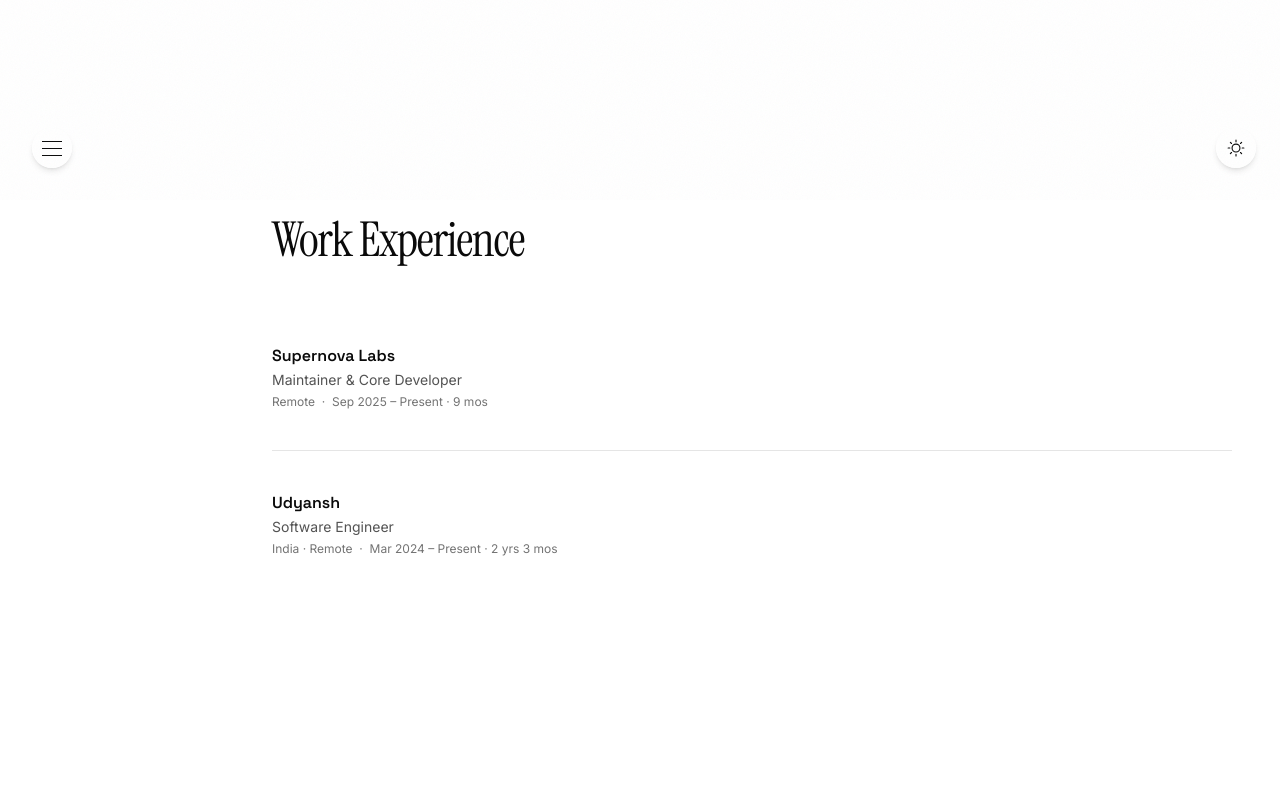
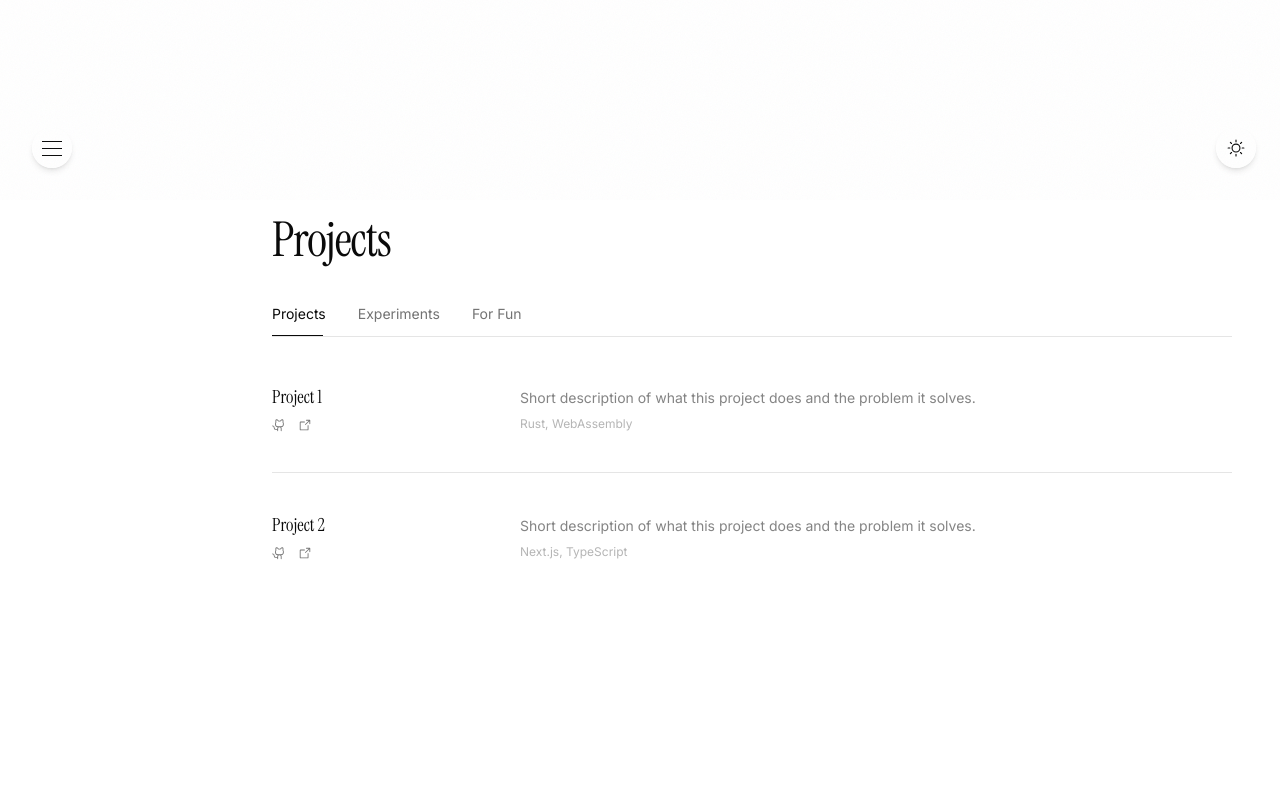
Before and after one commit to rudraditya21/rudraditya21.github.io, a Next.js app: page / in a window 1280 px wide. Shown: the part 600-1400 px from the top of the page. Built offline with nearby package versions, Linux system fonts and the light colour scheme.

Commit message:
added: projects section

```diff
--- a/app/page.tsx
+++ b/app/page.tsx
@@ -9,9 +9,11 @@
 import Interests from '@/components/interests'
 import HamburgerMenu from '@/components/hamburger-menu'
 import ThemeToggle from '@/components/theme-toggle'
+import Projects from '@/components/projects'
 
 const navItems = [
   { label: 'About',             id: 'about' },
+  { label: 'Projects',          id: 'projects' },
   { label: 'Work Experience',   id: 'experience' },
   { label: 'Education',         id: 'education' },
   { label: 'Areas of Interest', id: 'interests' },
@@ -168,11 +170,8 @@
         <section id="about" className="flex min-h-[90svh] items-center px-12 py-20">
           <div>
             <h1
-              className="mb-6 leading-[0.88] tracking-tight"
-              style={{
-                fontFamily: 'var(--font-instrument-serif)',
-                fontSize: 'clamp(5.5rem, 10vw, 10rem)',
-              }}
+              className="mb-6 leading-[0.88] tracking-tight text-[3rem] sm:text-[4rem] md:text-[6rem] lg:text-[clamp(7rem,10vw,10rem)]"
+              style={{ fontFamily: 'var(--font-instrument-serif)' }}
             >
               <span className="block" style={fadeUp(0)}>Rudraditya</span>
               <span className="block" style={fadeUp(130)}>Thakur</span>
@@ -187,6 +186,7 @@
           </div>
         </section>
 
+        <div id="projects"><Projects /></div>
         <div id="experience"><WorkExperience /></div>
         <div id="education"><Education /></div>
         <div id="interests"><Interests /></div>
--- a/components/hamburger-menu.tsx
+++ b/components/hamburger-menu.tsx
@@ -6,6 +6,7 @@
 
 const NAV = [
   { label: 'About',             id: 'about' },
+  { label: 'Projects',          id: 'projects' },
   { label: 'Work Experience',   id: 'experience' },
   { label: 'Education',         id: 'education' },
   { label: 'Areas of Interest', id: 'interests' },
@@ -68,7 +69,7 @@
           - Large screens: bottom of sidebar */}
       <button
         onClick={() => setOpen(v => !v)}
-        className="fixed right-6 top-6 z-[46] flex h-10 w-10 flex-col items-center justify-center gap-[6px] rounded-full bg-background/80 shadow-md backdrop-blur-md lg:bottom-8 lg:left-8 lg:right-auto lg:top-auto"
+        className="fixed right-6 top-6 z-46 flex h-10 w-10 flex-col items-center justify-center gap-1.5 rounded-full bg-background/80 shadow-md backdrop-blur-md lg:bottom-8 lg:left-8 lg:right-auto lg:top-auto"
         style={{
           opacity: show ? 1 : 0,
           pointerEvents: show ? 'auto' : 'none',
@@ -78,7 +79,7 @@
       >
         <span
           className={`block h-px w-5 origin-center bg-foreground transition-all duration-300 ${
-            open ? 'translate-y-[7px] rotate-45' : ''
+            open ? 'translate-y-1.75 rotate-45' : ''
           }`}
         />
         <span
@@ -88,7 +89,7 @@
         />
         <span
           className={`block h-px w-5 origin-center bg-foreground transition-all duration-300 ${
-            open ? '-translate-y-[7px] -rotate-45' : ''
+            open ? '-translate-y-1.75 -rotate-45' : ''
           }`}
         />
       </button>
@@ -96,7 +97,7 @@
       {/* Full-screen overlay */}
       <div
         ref={overlayRef}
-        className="fixed inset-0 z-[45] flex flex-col bg-background px-12 pb-16 pt-28"
+        className="fixed inset-0 z-45 flex flex-col bg-background px-12 pb-16 pt-28"
       >
         <nav className="flex flex-col divide-y divide-border">
           {NAV.map(({ label, id }, i) => (
--- /dev/null
+++ b/components/projects.tsx
@@ -0,0 +1,206 @@
+'use client'
+
+import { useEffect, useRef, useState } from 'react'
+import gsap from 'gsap'
+import { useInView } from '@/hooks/use-in-view'
+import { GithubLogo, ArrowSquareOut } from '@phosphor-icons/react'
+
+const TABS = ['Projects', 'Experiments', 'For Fun'] as const
+type Tab = (typeof TABS)[number]
+
+type Project = {
+  name: string
+  description: string
+  stack: string[]
+  github?: string
+  live?: string
+}
+
+const data: Record<Tab, Project[]> = {
+  Projects: [
+    {
+      name: 'Project 1',
+      description: 'Short description of what this project does and the problem it solves.',
+      stack: ['Rust', 'WebAssembly'],
+      github: '#',
+      live: '#',
+    },
+    {
+      name: 'Project 2',
+      description: 'Short description of what this project does and the problem it solves.',
+      stack: ['Next.js', 'TypeScript'],
+      github: '#',
+      live: '#',
+    },
+  ],
+  Experiments: [
+    {
+      name: 'Project 3',
+      description: 'Short description of what this project does and the problem it solves.',
+      stack: ['Solidity', 'Ethereum'],
+      github: '#',
+    },
+  ],
+  'For Fun': [
+    {
+      name: 'Project 4',
+      description: 'Short description of what this project does and the problem it solves.',
+      stack: ['C', 'Linux'],
+      github: '#',
+    },
+  ],
+}
+
+function ProjectRow({ project }: { project: Project }) {
+  return (
+    <div className="flex flex-col gap-2 py-8 lg:flex-row lg:gap-10 lg:py-10">
+      <div className="lg:w-52 lg:shrink-0">
+        <p
+          className="text-lg leading-snug text-foreground"
+          style={{ fontFamily: 'var(--font-instrument-serif)' }}
+        >
+          {project.name}
+        </p>
+        <div className="mt-2 flex items-center gap-3 text-muted-foreground">
+          {project.github && (
+            <a
+              href={project.github}
+              target="_blank"
+              rel="noopener noreferrer"
+              aria-label="GitHub"
+              className="transition-colors duration-200 hover:text-foreground"
+            >
+              <GithubLogo size={14} />
+            </a>
+          )}
+          {project.live && (
+            <a
+              href={project.live}
+              target="_blank"
+              rel="noopener noreferrer"
+              aria-label="Live demo"
+              className="transition-colors duration-200 hover:text-foreground"
+            >
+              <ArrowSquareOut size={14} />
+            </a>
+          )}
+        </div>
+      </div>
+
+      <div className="flex flex-col gap-1.5 lg:pt-0.5">
+        <p
+          className="text-sm leading-relaxed text-foreground/50"
+          style={{ fontFamily: 'var(--font-inter)' }}
+        >
+          {project.description}
+        </p>
+        <p
+          className="text-xs text-foreground/30"
+          style={{ fontFamily: 'var(--font-inter)' }}
+        >
+          {project.stack.join(', ')}
+        </p>
+      </div>
+    </div>
+  )
+}
+
+export default function Projects() {
+  const [activeTab, setActiveTab] = useState<Tab>('Projects')
+  const tabRefs    = useRef<(HTMLButtonElement | null)[]>([])
+  const indicatorRef = useRef<HTMLDivElement>(null)
+  const contentRef   = useRef<HTMLDivElement>(null)
+  const { ref: headingRef, inView } = useInView(0.15)
+
+  // Set indicator to first tab once mounted
+  useEffect(() => {
+    const first = tabRefs.current[0]
+    if (!first || !indicatorRef.current) return
+    gsap.set(indicatorRef.current, {
+      x: first.offsetLeft,
+      width: first.offsetWidth,
+      opacity: 1,
+    })
+  }, [])
+
+  function switchTab(tab: Tab) {
+    if (tab === activeTab) return
+
+    // Slide indicator immediately
+    const idx = TABS.indexOf(tab)
+    const btn = tabRefs.current[idx]
+    if (btn) {
+      gsap.to(indicatorRef.current, {
+        x: btn.offsetLeft,
+        width: btn.offsetWidth,
+        duration: 0.35,
+        ease: 'power3.out',
+      })
+    }
+
+    // Fade out content → swap → fade in
+    gsap.to(contentRef.current, {
+      opacity: 0,
+      y: 8,
+      duration: 0.15,
+      ease: 'power2.in',
+      onComplete: () => {
+        setActiveTab(tab)
+        gsap.to(contentRef.current, {
+          opacity: 1,
+          y: 0,
+          duration: 0.28,
+          ease: 'power2.out',
+        })
+      },
+    })
+  }
+
+  return (
+    <section className="min-h-[90svh] px-12 py-16 md:py-24">
+      <h2
+        ref={headingRef as React.RefObject<HTMLHeadingElement>}
+        className="mb-10 text-5xl tracking-tight"
+        style={{
+          fontFamily: 'var(--font-instrument-serif)',
+          opacity: inView ? 1 : 0,
+          transform: inView ? 'translateY(0)' : 'translateY(20px)',
+          transition: 'opacity 700ms cubic-bezier(0.16, 1, 0.3, 1), transform 700ms cubic-bezier(0.16, 1, 0.3, 1)',
+        }}
+      >
+        Projects
+      </h2>
+
+      {/* Tab bar */}
+      <div className="relative mb-2 flex gap-8 border-b border-border">
+        {TABS.map((tab, i) => (
+          <button
+            key={tab}
+            ref={el => { tabRefs.current[i] = el }}
+            onClick={() => switchTab(tab)}
+            className="pb-3 text-sm transition-colors duration-200"
+            style={{
+              fontFamily: 'var(--font-inter)',
+              color: activeTab === tab ? 'var(--foreground)' : 'var(--muted-foreground)',
+            }}
+          >
+            {tab}
+          </button>
+        ))}
+        {/* GSAP-animated sliding indicator */}
+        <div
+          ref={indicatorRef}
+          className="absolute bottom-0 h-px bg-foreground"
+          style={{ opacity: 0, width: 0 }}
+        />
+      </div>
+
+      {/* Content */}
+      <div ref={contentRef} className="divide-y divide-border">
+        {data[activeTab].map(project => (
+          <ProjectRow key={project.name} project={project} />
+        ))}
+      </div>
+    </section>
+  )
+}
```
